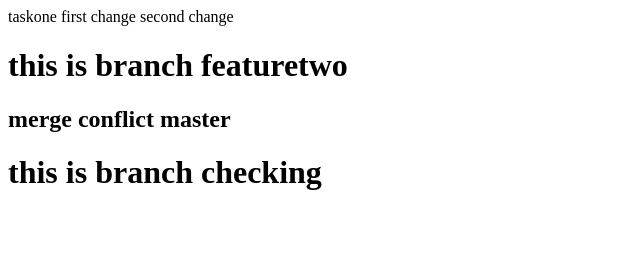
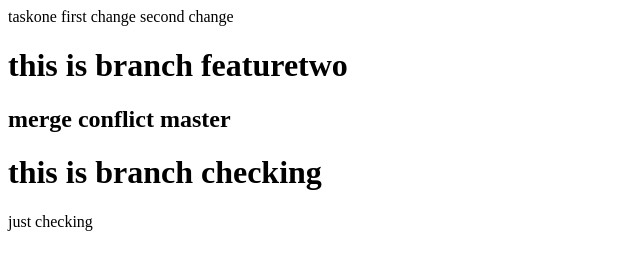
Before and after one commit to singh02raunak/check, a plain HTML site: page index.html in a window 1280 px wide. Shown: the whole page, without its empty margins (0-640 px from the left). Drawn offline with Linux system fonts and the light colour scheme.

Commit message:
just checking

```diff
--- a/index.html
+++ b/index.html
@@ -13,6 +13,7 @@
     <h2>merge conflict master</h2>
 
     <h1>this is branch checking </h1>
+    just checking
 
 </body>
 </html>
```
